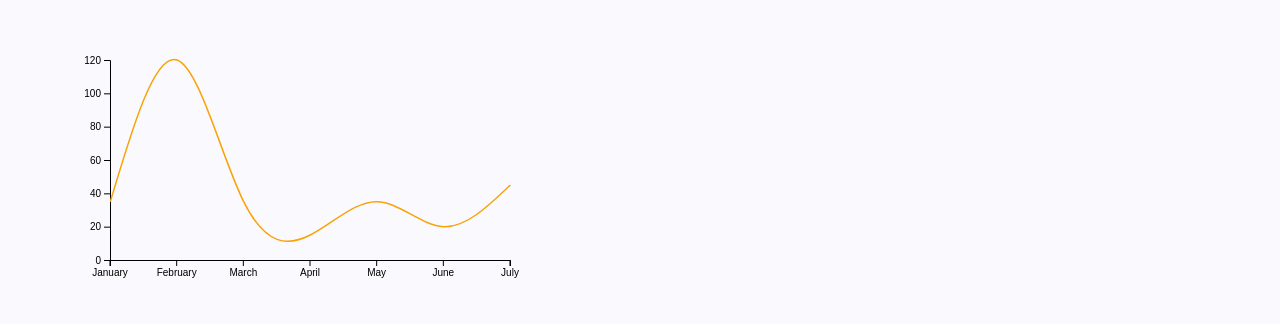
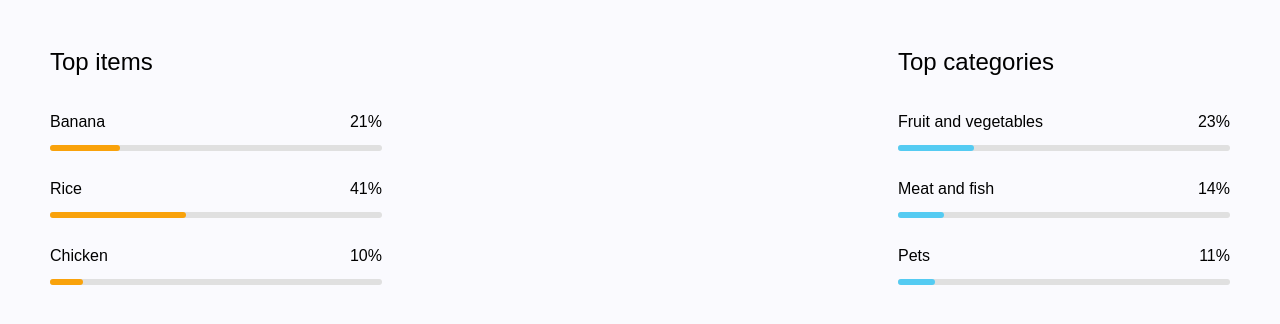
Before and after one commit to barbaraperic/shopping-list, a React (Vite) app: page / in a window 1280 px wide. Shown: the top 324 px of the page. Built offline with nearby package versions, Linux system fonts and the light colour scheme.

Commit message:
FEAT: ProgressBarCards component

```diff
--- a/src/App.js
+++ b/src/App.js
@@ -1,10 +1,10 @@
-import Home from './pages/Home'
+import Statistics from './pages/Statistics'
 import "./App.css";
 
 const App = () => {
   return (
     <div>
-      <Home />
+      <Statistics />
     </div>
   )
 }
--- a/src/components/Chart/index.js
+++ b/src/components/Chart/index.js
@@ -17,8 +17,7 @@ const Chart = () => {
                     .attr("height", 300)
                   .append("g")
                     .attr("transform",
-                        "translate(" + margin.left + "," + margin.top + ")");
-
+                        "translate(" + margin.left + "," + margin.top + ")")
 
     const xScale = d3.scaleBand()
       .domain(data.map(function(d) {
@@ -26,7 +25,6 @@ const Chart = () => {
       }))
       .range([0, width])
       .padding(-1);
-      // .range([0, width])
     svg.append("g")
       .attr("transform", "translate(0," + height + ")")
       .call(d3.axisBottom(xScale))
--- a/src/components/Input/ProgressBar.js
+++ b/src/components/Input/ProgressBar.js
@@ -10,7 +10,7 @@ const STYLES = {
   }
 }
 
-const ProgressBar = ({ value, variant }) => {
+const ProgressBar = ({ text, value, variant }) => {
   const styles = STYLES[variant]
 
   if (!styles) {
@@ -20,7 +20,7 @@ const ProgressBar = ({ value, variant }) => {
   return (
     <Container>
       <Label>
-        <p>Banana</p>
+        <p>{text}</p>
         <span>{value}%</span>
       </Label>
       <Wrapper
@@ -43,7 +43,7 @@ const ProgressBar = ({ value, variant }) => {
 }
 
 const Container = styled.div`
-
+  margin-bottom: 30px;
 `
 
 const Label = styled.label`
--- /dev/null
+++ b/src/containers/ProgressBarCards/index.js
@@ -0,0 +1,33 @@
+import styled from 'styled-components';
+import { ProgressBar } from '../../components/Input'
+
+const ProgressBarCards = ({ text, variant, data }) => {
+  return (
+    <Wrapper>
+      <Title>{text}</Title>
+      { data ?
+        data.map(item => (
+        <ProgressBar
+          key={item.name}
+          text={item.name}
+          value={item.value}
+          variant={variant}
+        />
+        )) : null
+      }
+    </Wrapper>
+  )
+}
+
+const Title = styled.h3`
+  font-size: 24px;
+  font-weight: lighter;
+  margin-bottom: 40px;
+`
+
+const Wrapper = styled.section`
+
+
+`
+
+export default ProgressBarCards
--- a/src/mock-api/index.js
+++ b/src/mock-api/index.js
@@ -1 +1,4 @@
 export * from './shoppingList'
+export * from './chartData'
+export * from './topCategories'
+export * from './topItems'
--- /dev/null
+++ b/src/mock-api/topCategories.js
@@ -0,0 +1,14 @@
+export const topCategories = [
+  {
+    name: 'Fruit and vegetables',
+    value: 23,
+  },
+  {
+    name: 'Meat and fish',
+    value: 14
+  },
+  {
+    name: 'Pets',
+    value: 11
+  }
+]
--- /dev/null
+++ b/src/mock-api/topItems.js
@@ -0,0 +1,14 @@
+export const topItems = [
+  {
+    name: 'Banana',
+    value: 21,
+  },
+  {
+    name: 'Rice',
+    value: 41
+  },
+  {
+    name: 'Chicken',
+    value: 10
+  }
+]
--- a/src/pages/Statistics.js
+++ b/src/pages/Statistics.js
@@ -2,13 +2,27 @@ import React, { useState } from 'react'
 import styled from 'styled-components';
 import Modal from '../components/Modal'
 import { Button } from '../components/Button'
+import ProgressBarCards from '../containers/ProgressBarCards'
+import { topItems, topCategories } from '../mock-api'
 
 const Statistics = () => {
   const [ modal, setModal ] = useState(false)
 
   return (
     <Wrapper>
-      <button onClick={() => setModal(true)}>open modal</button>
+      <CardWrapper>
+        <ProgressBarCards
+          text="Top items"
+          data={topItems}
+          variant="items"
+        />
+        <ProgressBarCards
+          text="Top categories"
+          data={topCategories}
+          variant="category"
+        />
+      </CardWrapper>
+      {/* <button onClick={() => setModal(true)}>open modal</button>
       <Modal
         title="Are you sure you want to cancel this list?"
         isOpen={modal}
@@ -18,14 +32,20 @@ const Statistics = () => {
           <Button variant="ghost">cancel</Button>
           <Button variant="warning">Yes</Button>
         </>
-      </Modal>
+      </Modal> */}
     </Wrapper>
   )
 }
 
 const Wrapper = styled.div`
+  /* display: flex; */
+  margin: 50px;
+`
+
+const CardWrapper = styled.div`
   display: flex;
-  margin: 50px;
+  align-items: center;
+  justify-content: space-between;
 `
 
 // const StyledMain = styled(Main)`
```
